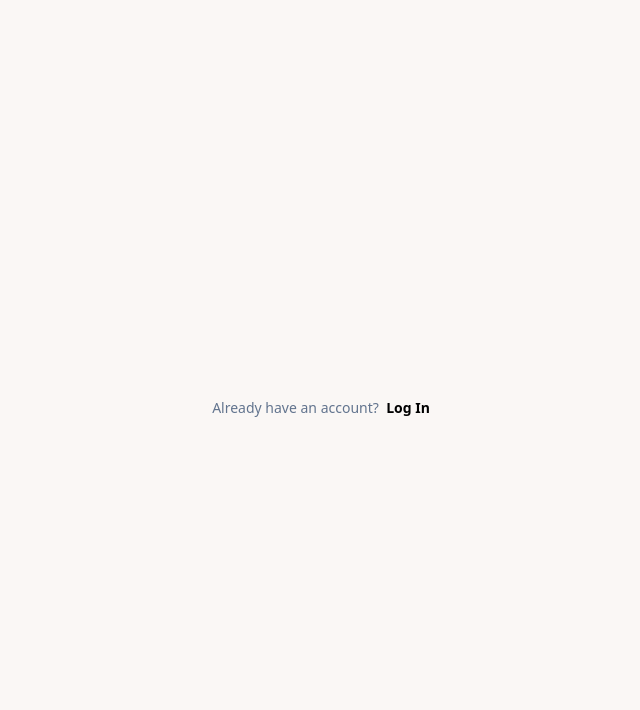
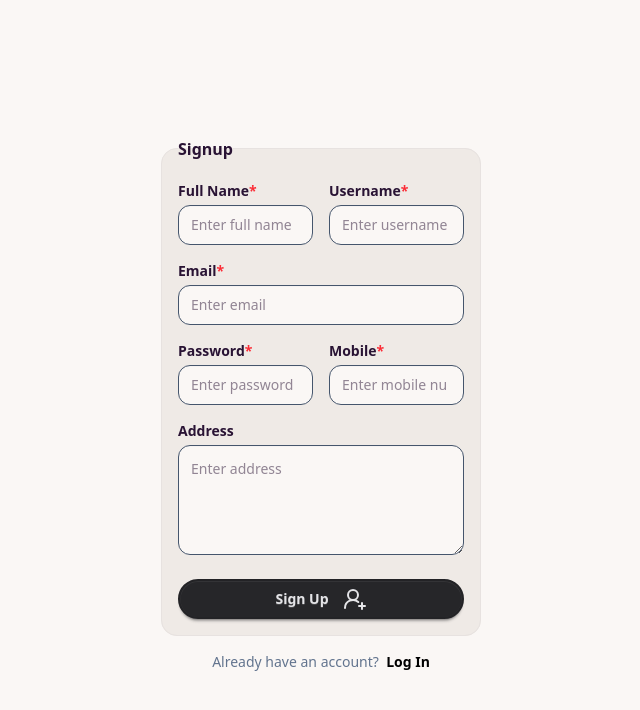
Before and after one commit to BabaHerons/react_projects, a React (Vite) app in the folder todo_v3/: page /login in a window 1280 px wide. Both pictures are taken after typing "Sample", "Sample123" into the empty fields and a click on the button "Create account". Shown: the top 710 px of the page, without its empty margins (319-959 px from the left). Built offline with nearby package versions, Linux system fonts and the light colour scheme.

Commit message:
feat: implement signup functionality with form validation; enhance SignupForm component with additional fields and submission handling

```diff
--- a/todo_v3/src/api/auth/auth.api.ts
+++ b/todo_v3/src/api/auth/auth.api.ts
@@ -1,5 +1,7 @@
-import type { LoginPayload, AuthResponse } from "./auth.types";
+import type { LoginPayload, AuthResponse, SignupPayload } from "./auth.types";
 import { axiosInstance } from "../axiosInstance";
+import type { ApiSingle } from "../apiResponse.types";
+import type { User } from "../user/user.types";
 
 export const authApi = {
   login: async (payload: LoginPayload): Promise<AuthResponse> => {
@@ -13,4 +15,10 @@ export const authApi = {
     const { data } = await axios.post<{ message: string }>("/logout");
     return data;
   },
+
+  signup: async (payload: SignupPayload): Promise<ApiSingle<User>> => {
+    const axios = axiosInstance
+    const { data } = await axios.post<ApiSingle<User>>("/users", payload);
+    return data
+  }
 };
--- a/todo_v3/src/api/user/user.types.ts
+++ b/todo_v3/src/api/user/user.types.ts
@@ -4,7 +4,7 @@ export interface User {
     username: string,
     email: string,
     mob: string,
-    address: string,
+    address?: string,
     role: string,
     is_active: boolean,
     created_at: string,
--- a/todo_v3/src/components/form/TextAreaField.tsx
+++ b/todo_v3/src/components/form/TextAreaField.tsx
@@ -22,10 +22,16 @@ export function TextAreaField<T extends FieldValues>({
 
   return (
     <FormField label={label} show_asterisk={show_asterisk} error={errorMessage}>
+      {/* <textarea
+        rows={rows}
+        placeholder={placeholder}
+        className={`textarea ${errorMessage ? "textarea-error" : ""} ${className}`}
+        {...register(name, rules)}
+      /> */}
       <textarea
         rows={rows}
         placeholder={placeholder}
-        className={`textarea ${errorMessage ? "textarea-error" : ""} ${className}`}
+        className={`textarea pr-4 py-3 rounded-xl border border-slate-600 focus:ring-2 focus:border-transparent outline-none transition-all ${errorMessage ? "focus:ring-red-500" : ""} ${className}`}
         {...register(name, rules)}
       />
     </FormField>
--- a/todo_v3/src/hooks/useAuth.ts
+++ b/todo_v3/src/hooks/useAuth.ts
@@ -1,6 +1,6 @@
 import { useMutation } from "@tanstack/react-query";
 import { authApi } from "../api/auth/auth.api";
-import type { LoginPayload } from "../api/auth/auth.types";
+import type { LoginPayload, SignupPayload } from "../api/auth/auth.types";
 import { toast } from "react-toastify";
 import type { AxiosError } from "axios";
 import { useNavigate } from "react-router-dom";
@@ -38,3 +38,17 @@ export const useLogout = () => {
     },
   });
 };
+
+export const useSignup = () => {
+  return useMutation({
+    mutationFn: (payload: SignupPayload) => authApi.signup(payload),
+    onSuccess: (data) => {
+      toast.success("Signup successfull");
+      console.log(data);
+    },
+    onError: (error: AxiosError<{ message: string }>) => {
+      toast.error(error?.response?.data?.message || "Signup Failed");
+      console.log("Signup Error", error);
+    },
+  })
+}
--- a/todo_v3/src/pages/auth/components/LoginForm.tsx
+++ b/todo_v3/src/pages/auth/components/LoginForm.tsx
@@ -89,7 +89,7 @@ export default function LoginForm({onSwitchToSignup}:LoginFormProps) {
           icon={<LogIn />}
           iconPosition="right"
         >
-          Login
+          Log In
         </Button>
       </fieldset>
 
--- a/todo_v3/src/pages/auth/components/SignupForm.tsx
+++ b/todo_v3/src/pages/auth/components/SignupForm.tsx
@@ -1,11 +1,126 @@
-interface SignupFormProps{
-    onSwitchToLogin: () => void
+import { InputField } from "../../../components/form/InputField";
+import { useForm } from "react-hook-form";
+import type { SignupPayload } from "../../../api/auth/auth.types";
+import { Button } from "../../../components/ui/Button";
+import { UserRoundPlus } from "lucide-react";
+import { useSignup } from "../../../hooks/useAuth";
+import { TextAreaField } from "../../../components/form/TextAreaField";
+
+interface SignupFormProps {
+  onSwitchToLogin: () => void;
 }
 
-export default function SignupForm({onSwitchToLogin}:SignupFormProps){
+export default function SignupForm({ onSwitchToLogin }: SignupFormProps) {
+  const {
+    register,
+    handleSubmit,
+    reset,
+    formState: { errors },
+  } = useForm<SignupPayload>();
+
+  const signup = useSignup();
+
+  const onSubmit = (data: SignupPayload) => {
+    console.log(data);
+    signup.mutate(data, {
+      onSuccess: () => {
+        reset();
+        onSwitchToLogin();
+      },
+    });
+  };
+
   return (
     <>
-        {/* Create Account */}
+      <form onSubmit={handleSubmit(onSubmit)}>
+        <fieldset className="flex flex-col gap-4 bg-base-200 border-base-300 rounded-box w-xs border p-4">
+          <legend className="fieldset-legend">Signup</legend>
+
+          <div className="flex flex-col sm:flex-row gap-4">
+            {/* NAME */}
+            <InputField<SignupPayload>
+              name="name"
+              label="Full Name"
+              show_asterisk={true}
+              register={register}
+              errors={errors}
+              rules={{ required: "Full Name cannot be blank" }}
+              placeholder="Enter full name"
+            />
+
+            {/* USERNAME */}
+            <InputField<SignupPayload>
+              name="username"
+              label="Username"
+              show_asterisk={true}
+              register={register}
+              errors={errors}
+              rules={{ required: "Username cannot be blank" }}
+              placeholder="Enter username"
+            />
+          </div>
+
+          {/* EMAIL */}
+          <InputField<SignupPayload>
+            name="email"
+            label="Email"
+            type="email"
+            show_asterisk={true}
+            register={register}
+            errors={errors}
+            rules={{ required: "Email cannot be blank" }}
+            placeholder="Enter email"
+          />
+
+          <div className="flex flex-col sm:flex-row gap-4">
+            {/* PASSWORD */}
+            <InputField<SignupPayload>
+              name="password"
+              label="Password"
+              type="password"
+              show_asterisk={true}
+              register={register}
+              errors={errors}
+              rules={{ required: "Password cannot be blank" }}
+              placeholder="Enter password"
+            />
+            {/* MOBILE */}
+            <InputField<SignupPayload>
+              name="mob"
+              label="Mobile"
+              type="text"
+              show_asterisk={true}
+              register={register}
+              errors={errors}
+              rules={{ required: "Mobile cannot be blank" }}
+              placeholder="Enter mobile number"
+            />
+          </div>
+
+          {/* ADDRESS */}
+          <TextAreaField<SignupPayload>
+            name="address"
+            label="Address"
+            show_asterisk={false}
+            register={register}
+            errors={errors}
+            placeholder="Enter address"
+          />
+
+          {/* LOGIN BUTTON */}
+          <Button
+            variant="neutral"
+            isLoading={signup.isPending}
+            loadingMsg="Adding User"
+            className="mt-2"
+            icon={<UserRoundPlus />}
+            iconPosition="right"
+          >
+            Sign Up
+          </Button>
+        </fieldset>
+
+        {/* Login */}
         <div className="mt-4 text-center">
           <p className="text-slate-500 text-sm">
             Already have an account?&nbsp;&nbsp;
@@ -18,6 +133,7 @@ export default function SignupForm({onSwitchToLogin}:SignupFormProps){
             </button>
           </p>
         </div>
+      </form>
     </>
-    )
+  );
 }
```
Also changed, not shown: todo_v3/src/api/auth/auth.types.ts (+9 -0 lines). Lines whose indentation alone changed are shown as unchanged.
